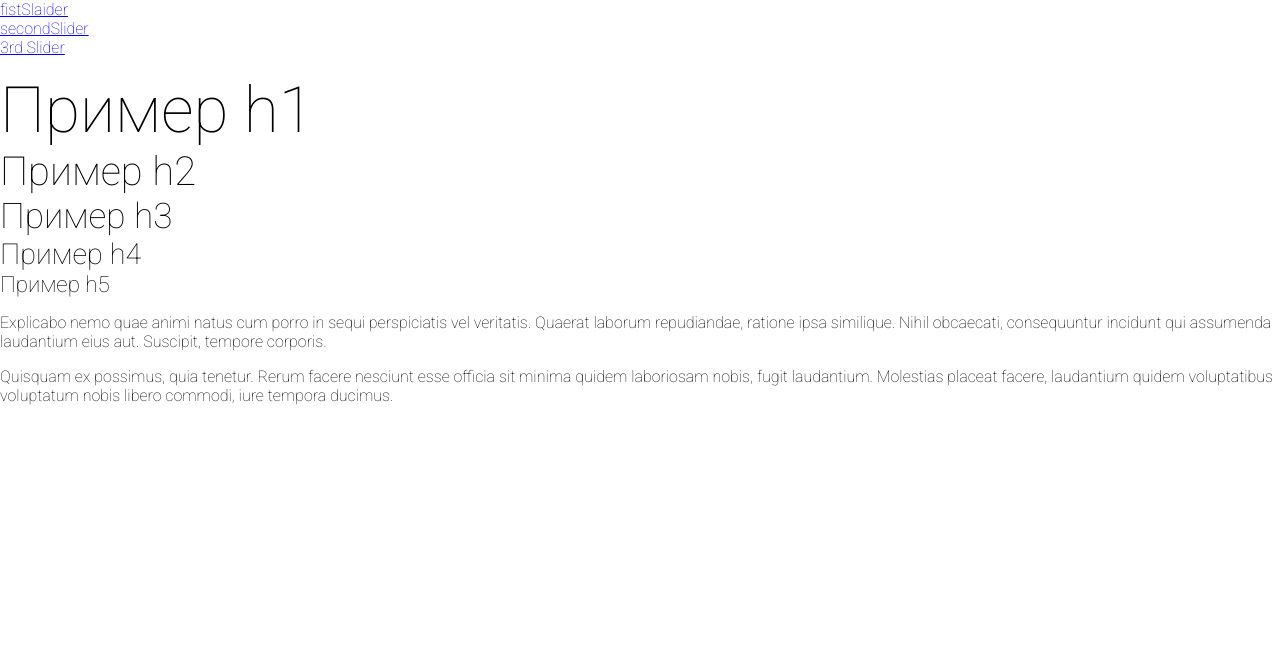
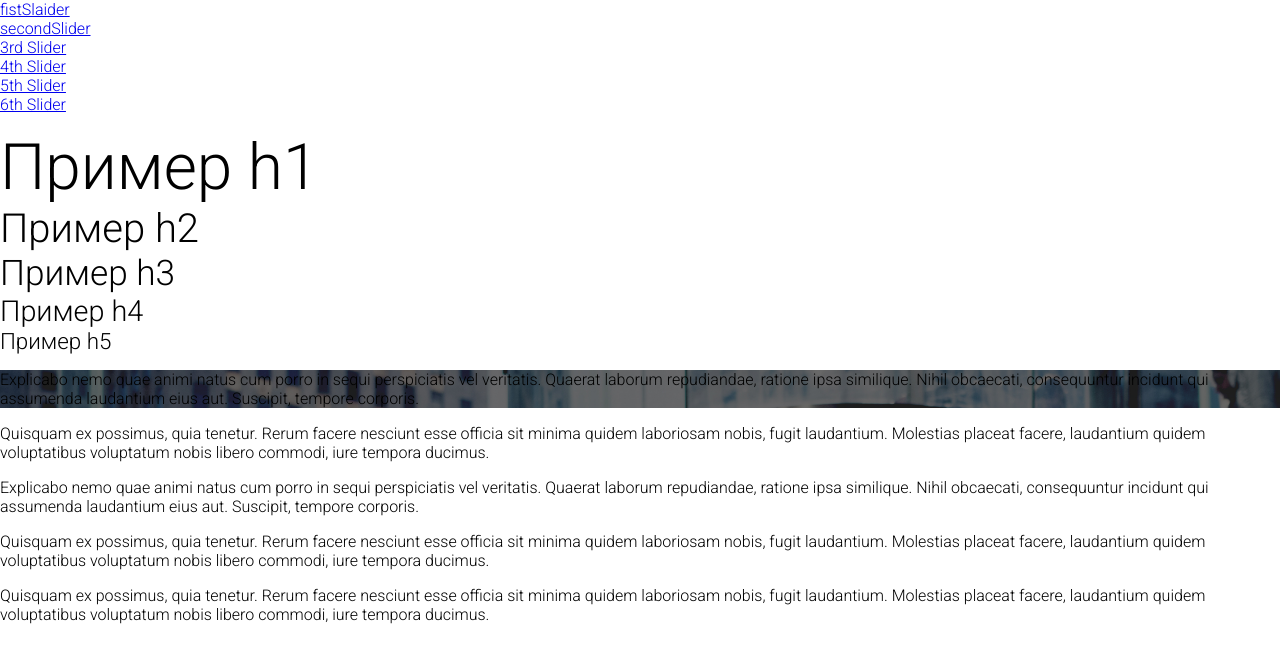
Before and after one commit to neoandrew1000/mypolls, a PHP site: page / in a window 1280 px wide. Shown: the top 663 px of the page. Run offline with PHP 8.4, Linux system fonts and the light colour scheme; some libraries are stand-ins or nearby versions.

Commit message:
Added new pages. Added basic backgrounds.

```diff
--- a/index.php
+++ b/index.php
@@ -2,9 +2,9 @@
 <html lang="en">
 <head>
 <!--
--подключение шрифтов
--базовое форматирование
--базовые заливки и фоны
++подключение шрифтов
++базовое форматирование
++базовые заливки и фоны
 -меню переключения
 -svg
 -текст
@@ -26,8 +26,8 @@
 	<script>
 	jQuery(document).ready(function($) {
 		$("#fullpage").fullpage({
-			sectionsColor:['#ffe6e6','#e6ffff','#ecffe6'],
-			anchors:['fistPage','secondPage','3rdPage'],
+			sectionsColor:['white','#5c717c','white','#ffea00','white','#484848'],
+			anchors:['fistPage','secondPage','3rdPage','4thPage','5thPage','6thPage'],
 			menu:'#menu',
 			scrollBar:false,
 			//scrollOverflow:true,
@@ -43,6 +43,9 @@
 		<li data-menuanchor="fistPage"><a href="#fistPage">fistSlaider</a></li>
 		<li data-menuanchor="secondPage"><a href="#secondPage">secondSlider</a></li>
 		<li data-menuanchor="3rdPage"><a href="#3rdPage">3rd Slider</a></li>
+		<li data-menuanchor="4thPage"><a href="#4thPage">4th Slider</a></li>
+		<li data-menuanchor="5thPage"><a href="#5thPage">5th Slider</a></li>
+		<li data-menuanchor="6thPage"><a href="#6thPage">6th Slider</a></li>
 	</ul>
 <div id="fullpage">
 	<div class="section" id="section1">
@@ -60,6 +63,15 @@
 	<div class="section" id="section3">
 		<p>Quisquam ex possimus, quia tenetur. Rerum facere nesciunt esse officia sit minima quidem laboriosam nobis, fugit laudantium. Molestias placeat facere, laudantium quidem voluptatibus voluptatum nobis libero commodi, iure tempora ducimus.</p>
 	</div>
+	<div class="section" id="section4">
+		<p>Explicabo nemo quae animi natus cum porro in sequi perspiciatis vel veritatis. Quaerat laborum repudiandae, ratione ipsa similique. Nihil obcaecati, consequuntur incidunt qui assumenda laudantium eius aut. Suscipit, tempore corporis.</p>
+	</div>
+	<div class="section" id="section5">
+		<p>Quisquam ex possimus, quia tenetur. Rerum facere nesciunt esse officia sit minima quidem laboriosam nobis, fugit laudantium. Molestias placeat facere, laudantium quidem voluptatibus voluptatum nobis libero commodi, iure tempora ducimus.</p>
+	</div>
+	<div class="section" id="section6">
+		<p>Quisquam ex possimus, quia tenetur. Rerum facere nesciunt esse officia sit minima quidem laboriosam nobis, fugit laudantium. Molestias placeat facere, laudantium quidem voluptatibus voluptatum nobis libero commodi, iure tempora ducimus.</p>
+	</div>
 </div>
 
 </body>
--- a/sass/build/css/global.css
+++ b/sass/build/css/global.css
@@ -11,7 +11,7 @@
   margin: 0;
   padding: 0;
   font-family: 'Roboto', arial;
-  font-weight: 200; }
+  font-weight: 300; }
 
 html h1 {
   font-size: 400%; }
--- a/sass/build/css/style.css
+++ b/sass/build/css/style.css
@@ -11,7 +11,7 @@
   margin: 0;
   padding: 0;
   font-family: 'Roboto', arial;
-  font-weight: 200; }
+  font-weight: 300; }
 
 html h1 {
   font-size: 400%; }
@@ -27,3 +27,7 @@
 
 html h5 {
   font-size: 140%; }
+
+#fullpage #section2 {
+  background-image: url(../../../img/bg2.jpg);
+  background-size: cover; }
--- a/sass/global.sass
+++ b/sass/global.sass
@@ -1,5 +1,4 @@
 // global.sass
-
 
 $yellow: #ffea00
 $red: #ff0000
@@ -24,7 +23,7 @@
   	margin:  0
   	padding: 0
   	font-family: 'Roboto', arial
-  	font-weight: 200
+  	font-weight: 300
 
 html
 	h1
--- a/sass/style.sass
+++ b/sass/style.sass
@@ -1,6 +1,10 @@
+// style.sass
+@import global.sass
 
-// style.sass
+#fullpage
+	#section1
 
-
-
-@import global.sass
+	#section2
+		background-image: url(../../../img/bg2.jpg)
+		background-size: cover
+	#section3
```
Also changed, not shown: img/bg2.jpg (added), 1 other file.
